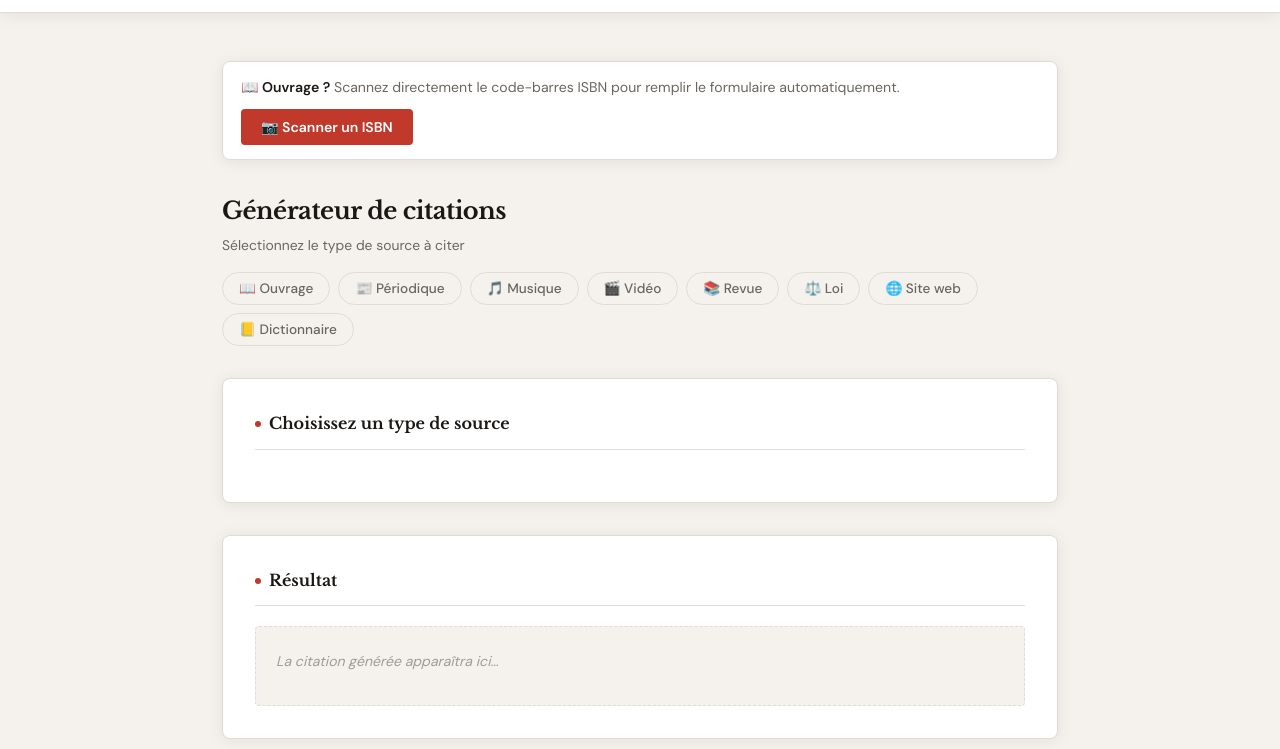
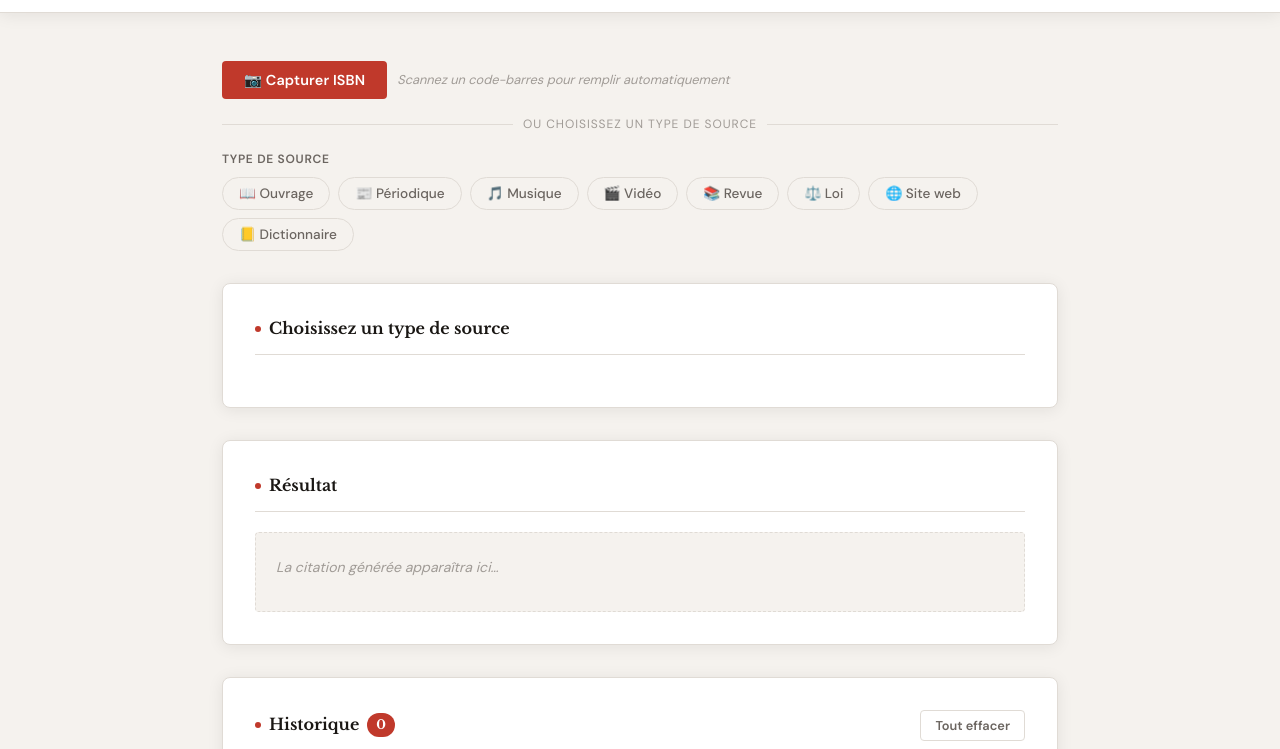
Before and after one commit to Outils-Online/Acceuil, a plain HTML site: page pages/Cite-Lines.html in a window 1280 px wide. Shown: the part 51-800 px from the top of the page. Drawn offline with nearby package versions, Linux system fonts and the light colour scheme.

Commit message:
updatecite

```diff
--- a/pages/Cite-Lines.html
+++ b/pages/Cite-Lines.html
@@ -512,40 +512,84 @@
       .type-btn { font-size: 0.8rem; padding: 6px 13px; }
     }
 
-    /* ===== SCAN GLOBAL BANNER ===== */
-    .scan-banner {
-      background: var(--bg-card);
-      border: 1.5px solid var(--border);
-      border-radius: var(--radius-lg);
-      padding: 14px 18px;
+    /* ===== ACTION BAR (scan + sélecteur source) ===== */
+    .action-bar {
+      display: flex;
+      flex-direction: column;
+      gap: 16px;
+    }
+
+    /* Ligne ISBN — accent, immédiatement identifiable */
+    .action-isbn {
       display: flex;
       align-items: center;
-      justify-content: space-between;
+      gap: 10px;
       flex-wrap: wrap;
-      gap: 10px;
-      box-shadow: var(--shadow);
-    }
-    .scan-banner-text {
-      font-size: 0.88rem;
-      color: var(--ink-muted);
-    }
-    .scan-banner-text strong { color: var(--ink); }
+    }
+
     .btn-scan-global {
       display: inline-flex;
       align-items: center;
       gap: 8px;
-      padding: 9px 20px;
+      padding: 10px 22px;
       background: var(--accent);
       color: #fff;
       border: none;
       border-radius: var(--radius);
       font-family: inherit;
-      font-size: 0.88rem;
-      font-weight: 600;
+      font-size: 0.9rem;
+      font-weight: 700;
       cursor: pointer;
       transition: all 0.2s;
-    }
-    .btn-scan-global:hover { background: #a93226; transform: translateY(-1px); box-shadow: 0 4px 12px rgba(192,57,43,0.3); }
+      letter-spacing: 0.01em;
+    }
+    .btn-scan-global:hover {
+      background: #a93226;
+      transform: translateY(-1px);
+      box-shadow: 0 4px 14px rgba(192,57,43,0.35);
+    }
+
+    .isbn-hint {
+      font-size: 0.8rem;
+      color: var(--ink-light);
+      font-style: italic;
+    }
+
+    /* Séparateur entre ISBN et sélecteur type */
+    .action-divider {
+      display: flex;
+      align-items: center;
+      gap: 10px;
+      color: var(--ink-light);
+      font-size: 0.75rem;
+      text-transform: uppercase;
+      letter-spacing: 0.08em;
+    }
+    .action-divider::before,
+    .action-divider::after {
+      content: '';
+      flex: 1;
+      height: 1px;
+      background: var(--border);
+    }
+
+    /* Ligne type de source — neutre, secondaire */
+    .action-source {
+      display: flex;
+      flex-direction: column;
+      gap: 8px;
+    }
+    .action-source-label {
+      font-size: 0.75rem;
+      font-weight: 600;
+      color: var(--ink-muted);
+      text-transform: uppercase;
+      letter-spacing: 0.06em;
+    }
+
+    @media (max-width: 600px) {
+      .btn-scan-global { width: 100%; justify-content: center; }
+    }
 
     /* ===== BOUTON QUITTER ===== */
     .btn-quitter {
@@ -584,21 +628,25 @@
 <!-- MAIN -->
 <div class="container">
 
-  <!-- SCAN ISBN BANNER -->
-  <div class="scan-banner">
-    <div class="scan-banner-text">
-      <strong>📖 Ouvrage ?</strong> Scannez directement le code-barres ISBN pour remplir le formulaire automatiquement.
+  <!-- ACTION BAR — ISBN + sélecteur de source regroupés -->
+  <div class="action-bar">
+
+    <!-- Capture ISBN : action principale, visuellement distincte -->
+    <div class="action-isbn">
+      <button class="btn-scan-global" id="btn-scan-global" onclick="globalStartScanner()">
+        📷 Capturer ISBN
+      </button>
+      <span class="isbn-hint">Scannez un code-barres pour remplir automatiquement</span>
     </div>
-    <button class="btn-scan-global" id="btn-scan-global" onclick="globalStartScanner()">
-      📷 Scanner un ISBN
-    </button>
-  </div>
-
-  <!-- TYPE SELECTOR -->
-  <div>
-    <p class="section-title">Générateur de citations</p>
-    <p class="section-sub" style="margin-bottom:1rem;">Sélectionnez le type de source à citer</p>
-    <div class="type-grid" id="type-grid"></div>
+
+    <div class="action-divider">ou choisissez un type de source</div>
+
+    <!-- Sélecteur de source : secondaire, neutre -->
+    <div class="action-source">
+      <span class="action-source-label">Type de source</span>
+      <div class="type-grid" id="type-grid"></div>
+    </div>
+
   </div>
 
   <!-- FORM CARD -->
```
